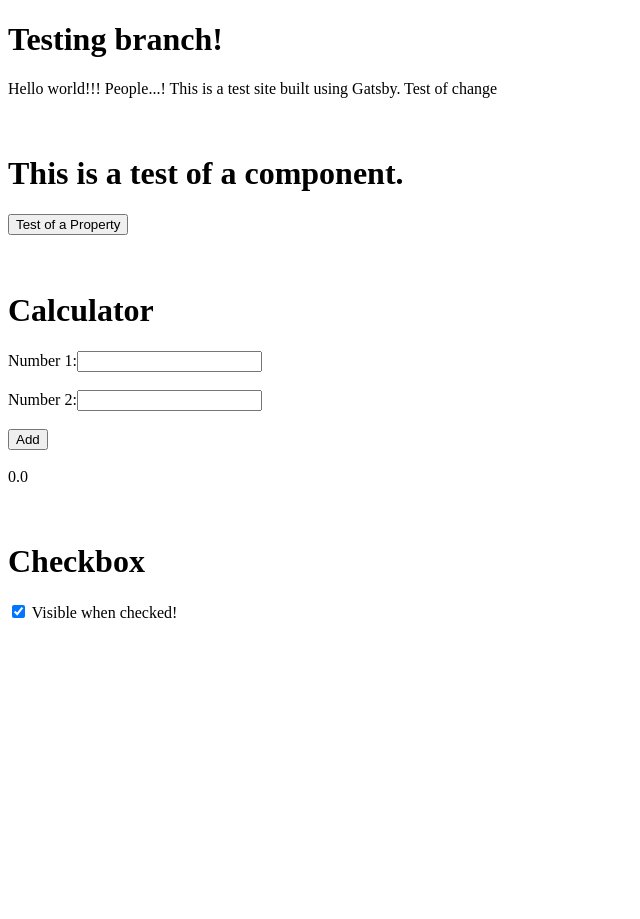
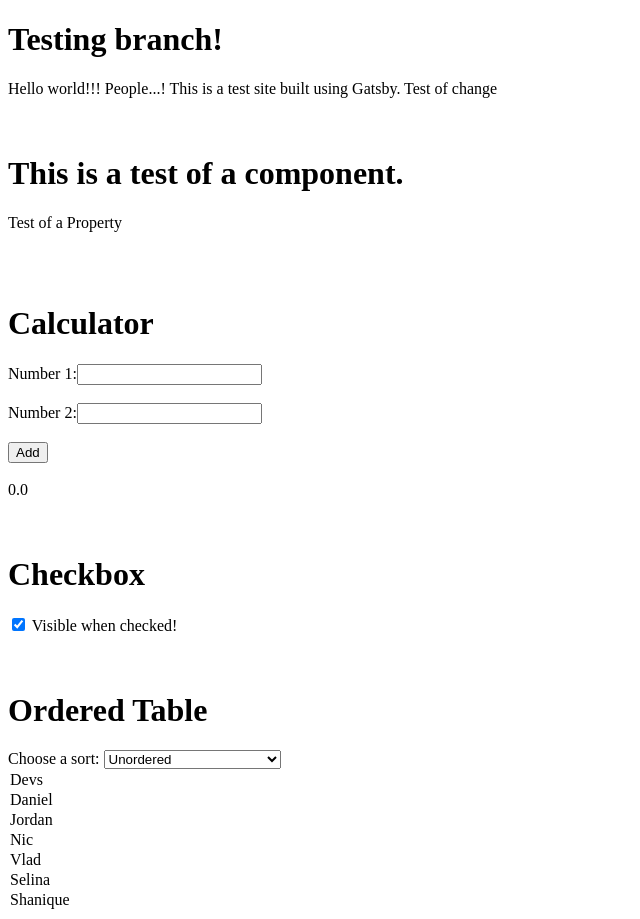
Before and after one commit to jordansali/les-innovateurs-front-end, a Gatsby site: page / in a window 1280 px wide. Shown: the whole page, without its empty margins (0-640 px from the left). Before the commit the page ends 800 px from the top, so only its background shows below. Built offline with nearby package versions, Linux system fonts and the light colour scheme; Gatsby itself is replaced by a stand-in of ours.

Commit message:
Start of ordered table, and some refactoring

```diff
--- /dev/null
+++ b/src/components/OrderedTableComp.js
@@ -0,0 +1,40 @@
+import React from "react"
+
+
+function OrderedTable() {
+    //Here is where we store javascript functions
+    const order = () =>{
+
+    };
+    //Gatsby turns the following "html" into react javascript.
+    return (
+    <div>
+        <h1>Ordered Table</h1>
+        <label for="order">Choose a sort: </label>
+
+        <select id="order">
+            <option value="Unordered">Unordered</option>
+            <option value="AlphaDescending">Alphabetical - Descending</option>
+            <option value="AlphaAscending">Alphabetical - Ascending</option>
+        </select>
+
+        <table>
+            <thead>
+                <tr>Devs</tr>
+            </thead>
+            <tbody>
+                <tr>Daniel</tr>
+                <tr>Jordan</tr>
+                <tr>Nic</tr>
+                <tr>Vlad</tr>
+                <tr>Selina</tr>
+                <tr>Shanique</tr>
+            </tbody>
+        </table>
+
+    </div>
+    )
+}
+
+//Export the component
+export default OrderedTable
--- a/src/components/testComponent.js
+++ b/src/components/PropsComponent.js
@@ -2,6 +2,6 @@ import React from "react"
 export default (props) => (
     <div>
         <h1>This is a test of a component.</h1>
-        <button>{props.ButtonText}</button>
+        <p>{props.PText}</p>
     </div>
 )
--- a/src/pages/index.js
+++ b/src/pages/index.js
@@ -1,8 +1,9 @@
 /*Component names must start with a capital */
 import React from "react"
-import TestComponent from "../components/testComponent"
+import PropsComponent from "../components/PropsComponent"
 import CalcComp from "../components/CalcComp"
 import CheckBoxComp from "../components/CheckBoxComp"
+import OrderedTableComp from "../components/OrderedTableComp"
 /*Any React component defined in src/pages/*.js will automatically become a page.*/
 /*Everything within 'export' must have one parent tag */
 export default () => (
@@ -11,12 +12,15 @@ export default () => (
         <div>Hello world!!! People...! This is a test site built using Gatsby. Test of change</div>
         <br />
         <br />
-        <TestComponent ButtonText="Test of a Property"/>
+        <PropsComponent PText="Test of a Property"/>
         <br />
         <br />
         <CalcComp />
         <br />
         <br />
         <CheckBoxComp></CheckBoxComp>
+        <br />
+        <br />
+        <OrderedTableComp></OrderedTableComp>
     </div>
 )
```
